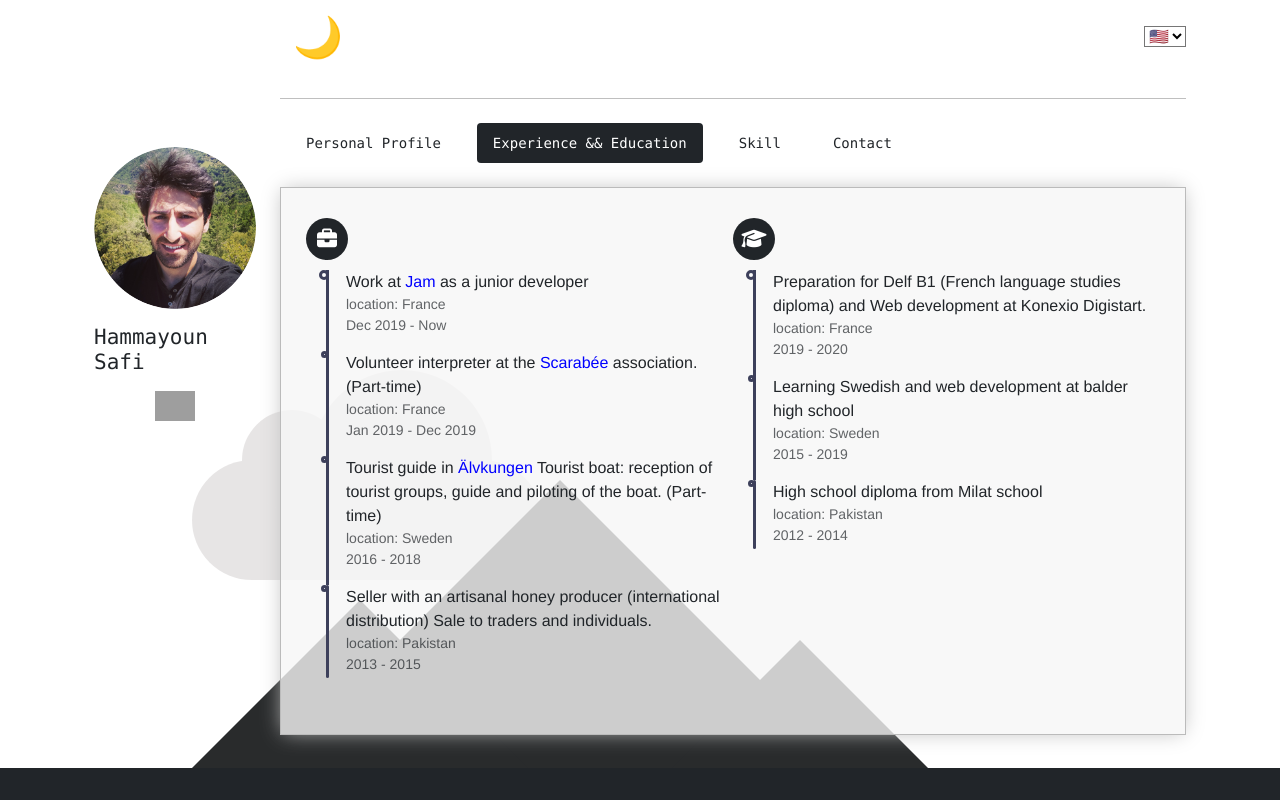
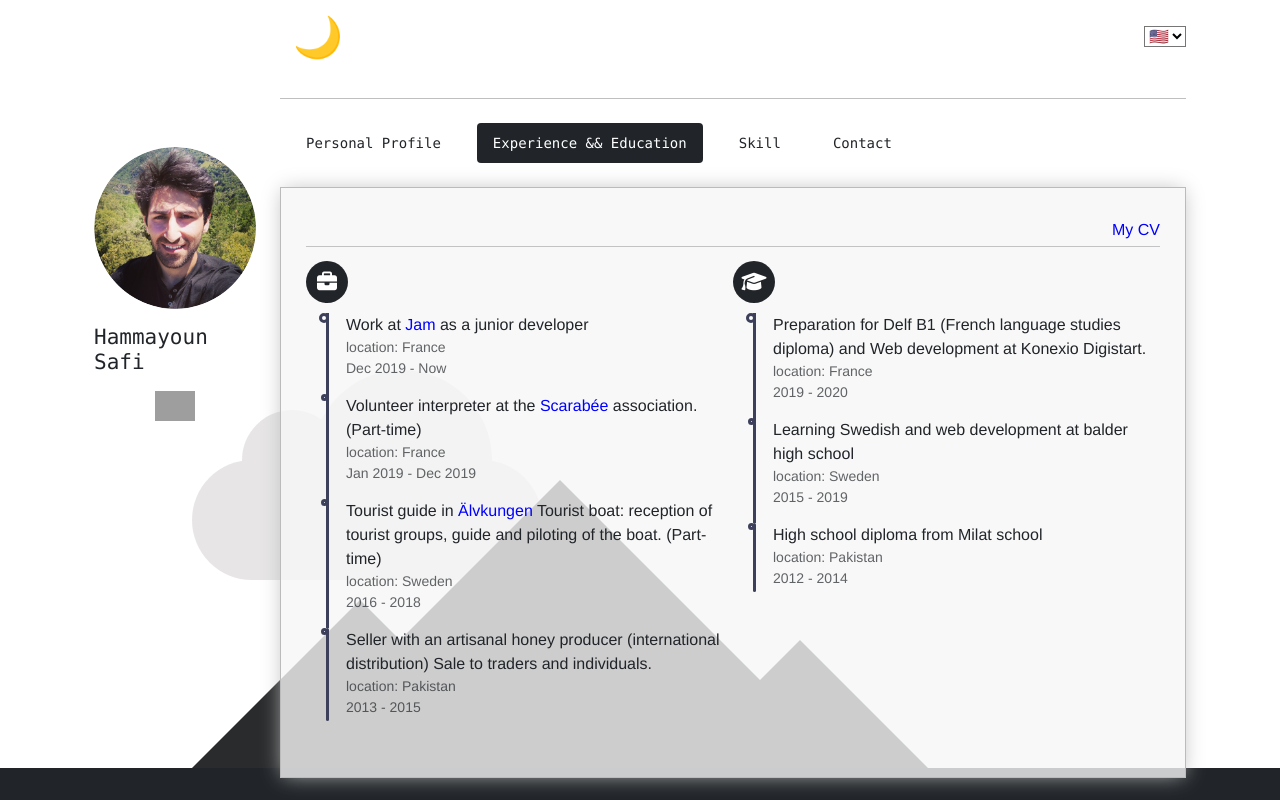
Before and after one commit to Hama99o/my-cv, a Vue app: page /experience-education in a window 1280 px wide. Built offline with nearby package versions, Linux system fonts and the light colour scheme; grey boxes are pictures that could not be loaded.

Commit message:
cv added in exp

```diff
--- a/src/components/ExperienceAndEducation.vue
+++ b/src/components/ExperienceAndEducation.vue
@@ -1,6 +1,10 @@
 <template>
   <div class="exp-and-edu-container" :class="togglebgWithOpacity">
     <div class="func" :class="toggleWhiteTextColorForNightMood">
+      <div>
+        <router-link class="d-flex justify-content-end" :to="{ name: 'HammayounSaficv' }" target="_blank">My CV</router-link>
+        <hr class="my-1" />
+      </div>
       <div class="work">
         <h3><i class="fa fa-briefcase" :class="toggleWhitebgAndDarkTextClass"></i></h3>
         <ul>
```
